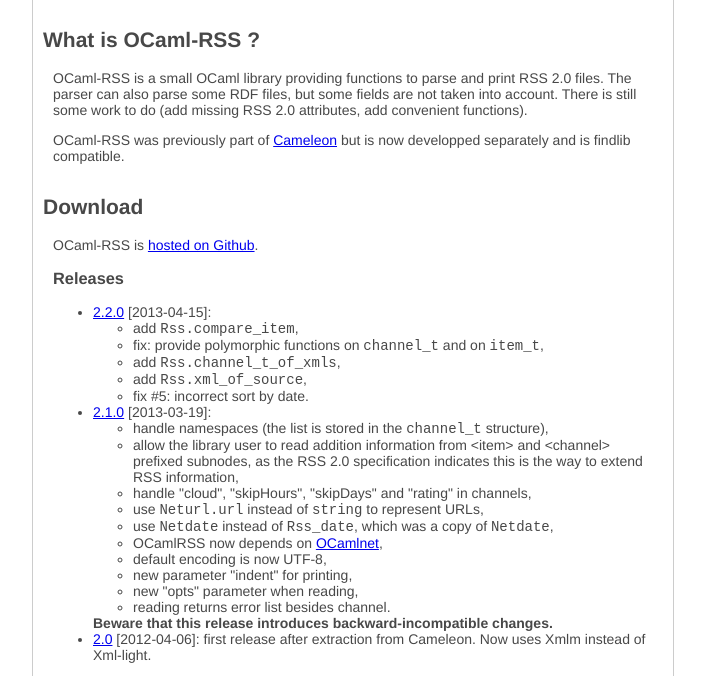
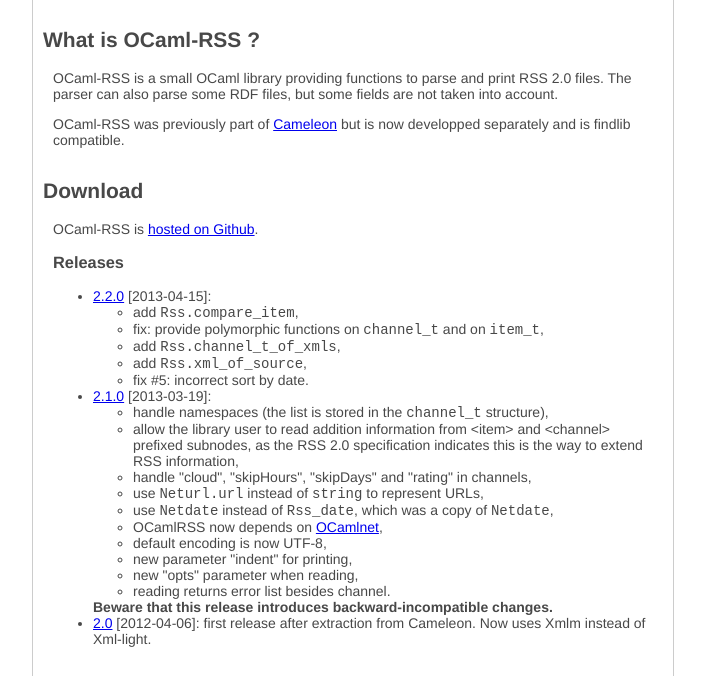
Before and after one commit to Chris00/ocamlrss, a plain HTML site: page web/index.html in a window 1280 px wide. Shown: the part 54-730 px from the top of the page, without its empty margins (287-992 px from the left). Drawn offline with Linux system fonts and the light colour scheme.

Commit message:
remove deprecated sentence

```diff
--- a/web/index.html
+++ b/web/index.html
@@ -11,8 +11,7 @@
 <p>
 OCaml-RSS is a small OCaml library providing functions to parse and
 print RSS 2.0 files. The parser can also parse some RDF files, but
-some fields are not taken into account. There is still some work
-to do (add missing RSS 2.0 attributes, add convenient functions).
+some fields are not taken into account.
 </p>
 <p>OCaml-RSS was previously part of <a href="http://home.gna.org/cameleon/">Cameleon</a>
 but is now developped separately and is findlib compatible.
```
